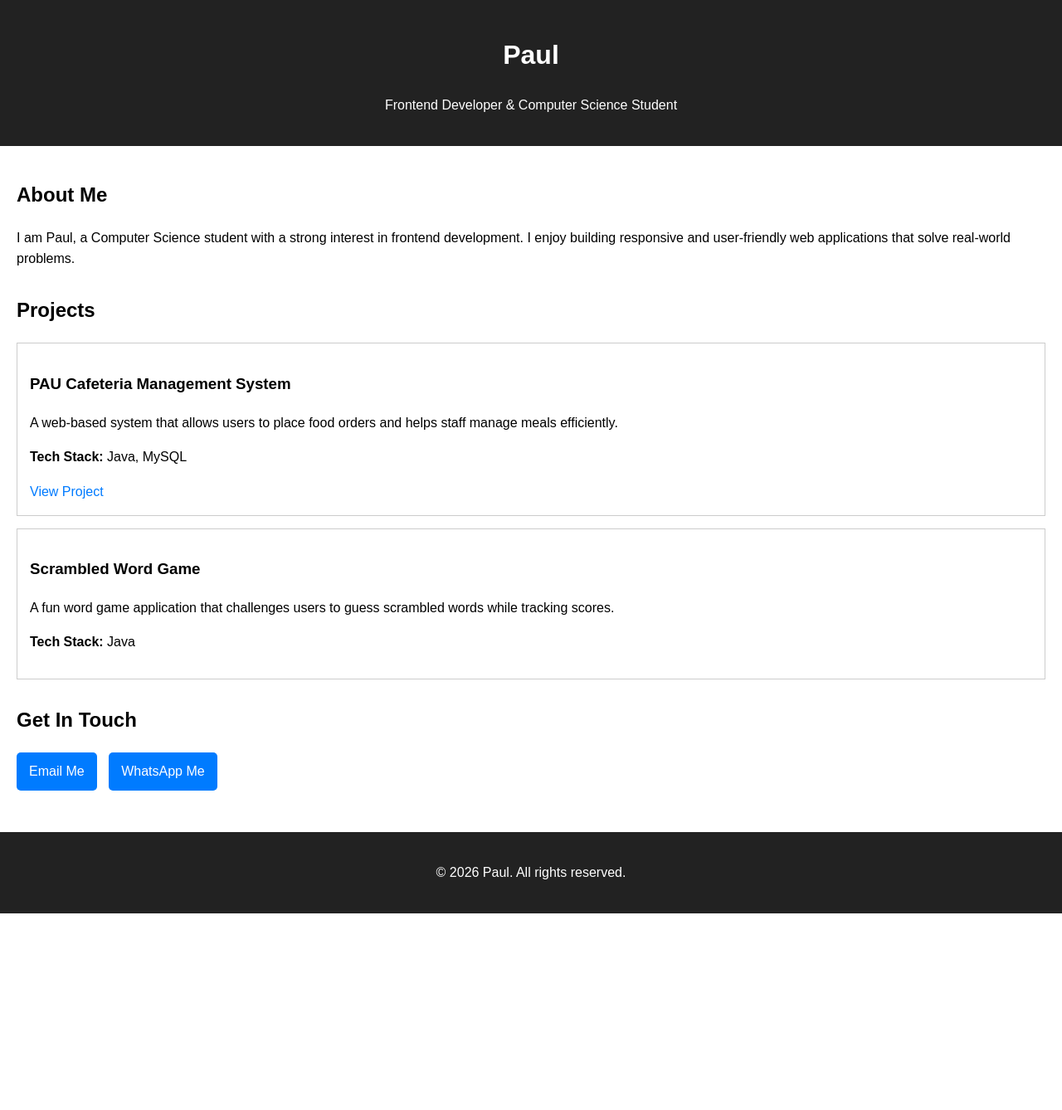
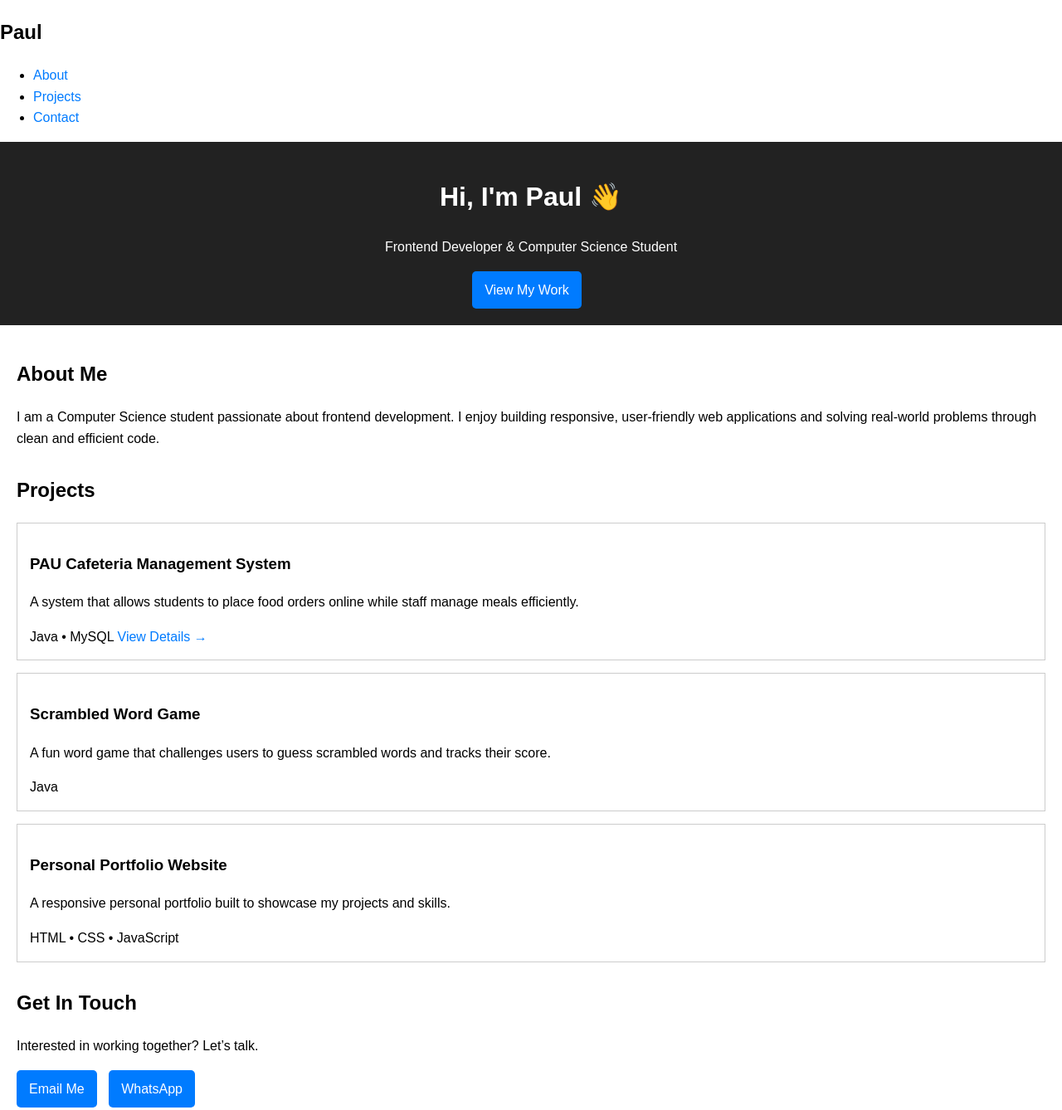
Before and after one commit to isamapaul/personal-portfolio, a plain HTML site: page index.html in a window 1280 px wide. Shown: the top 1338 px of the page at 83% size. Before the commit the page ends 1101 px from the top, so only its background shows below. Drawn offline with Linux system fonts and the light colour scheme.

Commit message:
Update index.html

```diff
--- a/index.html
+++ b/index.html
@@ -2,58 +2,80 @@
 <html lang="en">
 <head>
   <meta charset="UTF-8" />
-  <meta name="viewport" content="width=device-width, initial-scale=1.0" />
-  <title>Paul | Portfolio</title>
-  <link rel="stylesheet" href="style.css" />
+  <meta name="viewport" content="width=device-width, initial-scale=1.0"/>
+  <title>Paul | Frontend Portfolio</title>
+  <link rel="stylesheet" href="style.css"/>
 </head>
 <body>
 
-<header>
-  <h1>Paul</h1>
+<nav>
+  <h2 class="logo">Paul</h2>
+  <ul>
+    <li><a href="#about">About</a></li>
+    <li><a href="#projects">Projects</a></li>
+    <li><a href="#contact">Contact</a></li>
+  </ul>
+</nav>
+
+<header class="hero">
+  <h1>Hi, I'm Paul 👋</h1>
   <p>Frontend Developer & Computer Science Student</p>
+  <a href="#projects" class="btn">View My Work</a>
 </header>
 
 <main>
-  <!-- ABOUT ME -->
+
 <section id="about">
   <h2>About Me</h2>
   <p>
-      I am Paul, a Computer Science student with a strong interest in frontend
-      development. I enjoy building responsive and user-friendly web
-      applications that solve real-world problems.
+    I am a Computer Science student passionate about frontend development.
+    I enjoy building responsive, user-friendly web applications and solving
+    real-world problems through clean and efficient code.
   </p>
 </section>
 
-  <!-- PROJECTS -->
 <section id="projects">
   <h2>Projects</h2>
+
+  <div class="projects-grid">
 
     <div class="project-card">
       <h3>PAU Cafeteria Management System</h3>
       <p>
-        A web-based system that allows users to place food orders and helps
-        staff manage meals efficiently.
+        A system that allows students to place food orders online while staff
+        manage meals efficiently.
       </p>
-      <p><strong>Tech Stack:</strong> Java, MySQL</p>
-      <a href="project.html">View Project</a>
+      <span>Java • MySQL</span>
+      <a href="project.html">View Details →</a>
     </div>
 
     <div class="project-card">
       <h3>Scrambled Word Game</h3>
       <p>
-        A fun word game application that challenges users to guess scrambled
-        words while tracking scores.
+        A fun word game that challenges users to guess scrambled words and
+        tracks their score.
       </p>
-      <p><strong>Tech Stack:</strong> Java</p>
+      <span>Java</span>
+    </div>
+
+    <div class="project-card">
+      <h3>Personal Portfolio Website</h3>
+      <p>
+        A responsive personal portfolio built to showcase my projects and skills.
+      </p>
+      <span>HTML • CSS • JavaScript</span>
+    </div>
+
   </div>
 </section>
 
-  <!-- CALL TO ACTION -->
 <section id="contact">
   <h2>Get In Touch</h2>
-    <a class="btn" href="mailto:paulisama00@gmail.com">Email Me</a>
-    <a class="btn" href="https://wa.me/2348083378393">WhatsApp Me</a>
+  <p>Interested in working together? Let’s talk.</p>
+  <a class="btn" href="mailto:paulisama@pau.edu.ng">Email Me</a>
+  <a class="btn outline" href="https://wa.me/2348083378393">WhatsApp</a>
 </section>
+
 </main>
 
 <footer>
```
Lines whose indentation alone changed are shown as unchanged.
